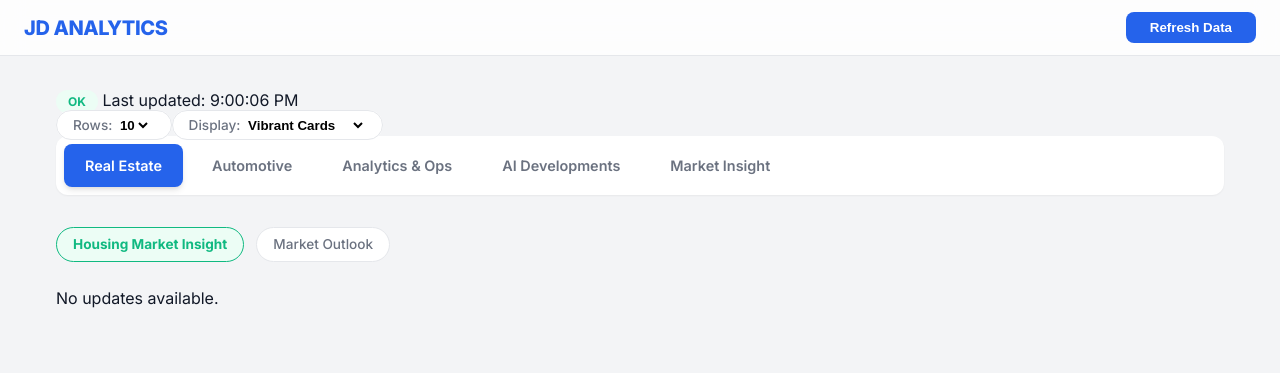
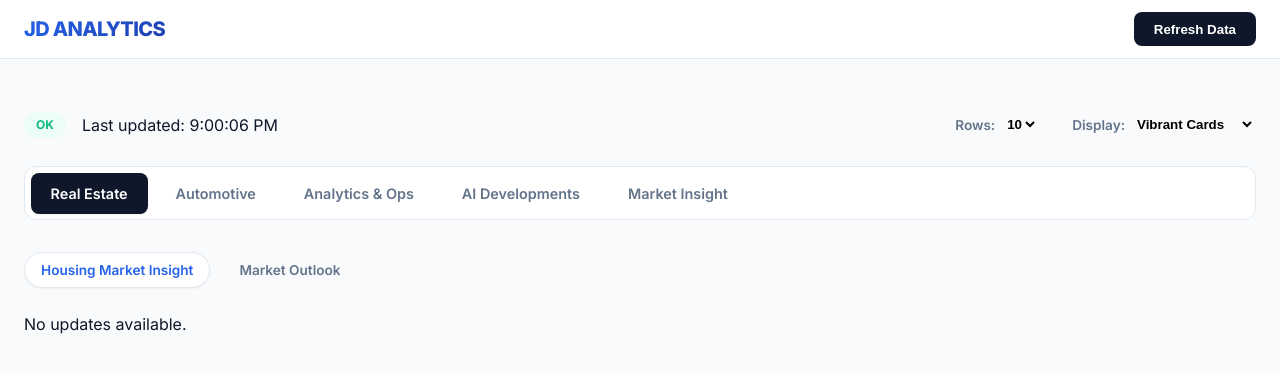
Before and after one commit to jdanalyticsandsolutions/jdas-dashboard, a FastAPI app: page / in a window 1280 px wide. Shown: the top 373 px of the page. Run offline with FastAPI, Linux system fonts and the light colour scheme; data that the repository does not hold is empty.

Commit message:
Update style.css

```diff
--- a/static/style.css
+++ b/static/style.css
@@ -5,29 +5,37 @@
 
 :root {
   /* Refined Color Palette */
-  --bg: #f3f4f6;
+  --bg: #f8fafc; /* Slightly cooler grey for modern feel */
   --surface: #ffffff;
-  --primary: #2563eb;        /* Modern Blue */
+
+  /* Brand Colors */
+  --primary: #2563eb;         /* Modern Blue */
   --primary-soft: #eff6ff;
-  --accent: #10b981;         /* Modern Green */
+  --primary-hover: #1d4ed8;
+
+  --accent: #10b981;          /* Modern Green */
   --accent-soft: #ecfdf5;
 
-  /* Neutral Tones */
-  --text-main: #111827;
-  --text-muted: #6b7280;
-  --text-light: #9ca3af;
-  --border-light: #e5e7eb;
+  /* Text Tones */
+  --text-main: #0f172a;       /* Deep Slate */
+  --text-muted: #64748b;      /* Muted Slate */
+  --text-light: #94a3b8;
+
+  /* Borders */
+  --border-light: #e2e8f0;
   --border-focus: #3b82f6;
 
   /* Elevation */
   --shadow-sm: 0 1px 2px 0 rgba(0, 0, 0, 0.05);
   --shadow-md: 0 4px 6px -1px rgba(0, 0, 0, 0.1), 0 2px 4px -1px rgba(0, 0, 0, 0.06);
-  --shadow-lg: 0 10px 15px -3px rgba(0, 0, 0, 0.1);
+  --shadow-lg: 0 10px 15px -3px rgba(0, 0, 0, 0.1), 0 4px 6px -2px rgba(0, 0, 0, 0.05);
+  --shadow-hover: 0 20px 25px -5px rgba(0, 0, 0, 0.1), 0 10px 10px -5px rgba(0, 0, 0, 0.04);
 
   /* Layout Constants */
   --radius-lg: 12px;
+  --radius-xl: 16px;
   --radius-pill: 9999px;
-  --max-width: 1200px;
+  --max-width: 1280px;
 }
 
 /* -------------------------
@@ -35,14 +43,13 @@
 ------------------------- */
 * {
   box-sizing: border-box;
-  transition: all 0.2s cubic-bezier(0.4, 0, 0.2, 1);
 }
 
 body {
   margin: 0;
   background-color: var(--bg);
   color: var(--text-main);
-  font-family: 'Inter', -apple-system, system-ui, sans-serif;
+  font-family: 'Inter', -apple-system, BlinkMacSystemFont, "Segoe UI", Roboto, Helvetica, Arial, sans-serif;
   line-height: 1.5;
   -webkit-font-smoothing: antialiased;
 }
@@ -53,14 +60,14 @@ body {
 .container {
   max-width: var(--max-width);
   margin: 0 auto;
-  padding: 2rem 1rem;
+  padding: 1.5rem;
 }
 
 .appbar {
   position: sticky;
   top: 0;
   z-index: 100;
-  background: rgba(255, 255, 255, 0.8);
+  background: rgba(255, 255, 255, 0.9);
   backdrop-filter: blur(12px);
   border-bottom: 1px solid var(--border-light);
   padding: 0.75rem 1.5rem;
@@ -72,23 +79,51 @@ body {
 .appbar .title {
   font-weight: 800;
   font-size: 1.25rem;
-  color: var(--primary);
-  letter-spacing: -0.02em;
+  color: var(--text-main);
+  letter-spacing: -0.03em;
+  background: linear-gradient(135deg, var(--primary) 0%, #1e40af 100%);
+  -webkit-background-clip: text;
+  -webkit-text-fill-color: transparent;
+}
+
+.appbar .right {
+  display: flex;
+  gap: 1rem;
 }
 
 /* -------------------------
-   Industry Navigation (Main Tabs)
+   Toolbar & Filters
+------------------------- */
+.toolbar {
+  display: flex;
+  justify-content: space-between;
+  align-items: center;
+  margin: 1.5rem 0;
+  flex-wrap: wrap;
+  gap: 1rem;
+}
+
+.toolbar .group {
+  display: flex;
+  align-items: center;
+  gap: 1rem;
+}
+
+/* -------------------------
+   Industry Navigation (Tabs)
 ------------------------- */
 .tabs {
   display: flex;
   gap: 0.5rem;
-  padding: 0.5rem;
+  padding: 0.35rem;
   background: #fff;
   border-radius: var(--radius-lg);
-  box-shadow: var(--shadow-sm);
+  border: 1px solid var(--border-light);
   margin-bottom: 2rem;
   overflow-x: auto;
+  scrollbar-width: none; /* Firefox */
 }
+.tabs::-webkit-scrollbar { display: none; } /* Chrome/Safari */
 
 .tab {
   cursor: pointer;
@@ -97,23 +132,23 @@ body {
   font-weight: 600;
   font-size: 0.9rem;
   color: var(--text-muted);
-  border: 1px solid transparent;
+  transition: all 0.2s ease;
   white-space: nowrap;
 }
 
 .tab:hover {
-  color: var(--primary);
-  background: var(--primary-soft);
+  color: var(--text-main);
+  background: var(--bg);
 }
 
 .tab[aria-selected="true"] {
-  background: var(--primary);
+  background: var(--text-main);
   color: #ffffff;
-  box-shadow: var(--shadow-md);
+  box-shadow: var(--shadow-sm);
 }
 
 /* -------------------------
-   Sub-Navigation (Table Columns)
+   Sub-Navigation (Pills)
 ------------------------- */
 .subtabs {
   display: flex;
@@ -126,40 +161,41 @@ body {
   cursor: pointer;
   padding: 0.4rem 1rem;
   border-radius: var(--radius-pill);
+  background: transparent;
+  border: 1px solid transparent;
+  font-size: 0.85rem;
+  font-weight: 600;
+  color: var(--text-muted);
+  transition: all 0.2s;
+}
+
+/* For labels in toolbar */
+label.subtab {
+  cursor: default;
+  display: flex;
+  align-items: center;
+  gap: 0.5rem;
+  padding-right: 0;
+}
+
+.subtab:not(label):hover {
   background: #fff;
-  border: 1px solid var(--border-light);
-  font-size: 0.85rem;
-  font-weight: 500;
-  color: var(--text-muted);
+  border-color: var(--border-light);
 }
 
 .subtab[aria-selected="true"] {
-  border-color: var(--accent);
-  background: var(--accent-soft);
-  color: var(--accent);
-  font-weight: 700;
+  background: #fff;
+  border-color: var(--border-light);
+  color: var(--primary);
+  box-shadow: var(--shadow-sm);
 }
 
 /* -------------------------
-   Industry Content View
-------------------------- */
-.view {
-    display: none;
-    animation: fadeIn 0.3s ease-in-out;
-}
-.view.active { display: block; }
-
-@keyframes fadeIn {
-    from { opacity: 0; transform: translateY(10px); }
-    to { opacity: 1; transform: translateY(0); }
-}
-
-/* -------------------------
-   Card Grid (The Data)
+   Legacy Card Grid (Fallback)
 ------------------------- */
 .cards {
   display: grid;
-  grid-template-columns: repeat(auto-fill, minmax(320px, 1fr));
+  grid-template-columns: repeat(auto-fill, minmax(300px, 1fr));
   gap: 1.5rem;
 }
 
@@ -226,35 +359,37 @@ body {
 .badge.ok { background: var(--accent-soft); color: var(--accent); }
 
 .btn.primary {
-  background: var(--primary);
+  background: var(--text-main);
   color: white;
   border: none;
-  padding: 0.5rem 1.5rem;
+  padding: 0.6rem 1.25rem;
   border-radius: 8px;
   font-weight: 600;
   cursor: pointer;
+  transition: background 0.2s;
+}
+
+.btn.primary:hover {
+  background: #334155;
 }
 
 /* -------------------------
-   UI HIDER - REMOVING JSON VIEW
+   Responsive
 ------------------------- */
-
-/* Targets the 'JSON' option in the dropdown selector */
-select option[value="JSON"],
-select option[value="json"],
-option:nth-child(2) {
-    display: none !important;
-    visibility: hidden !important;
-    height: 0 !important;
-    width: 0 !important;
-    overflow: hidden !important;
+@media (max-width: 768px) {
+  .vibrant-grid { grid-template-columns: 1fr; }
+  .tabs { padding: 0.25rem; }
+  .tab { padding: 0.5rem 0.75rem; }
+  .toolbar { flex-direction: column; align-items: flex-start; }
 }
 
 /* -------------------------
-   Responsive Tweaks
+   Utilities
 ------------------------- */
-@media (max-width: 768px) {
-  .cards { grid-template-columns: 1fr; }
-  .tabs { padding: 0.25rem; }
-  .tab { padding: 0.5rem 0.75rem; }
+.view { display: none; animation: fadeIn 0.3s ease-in-out; }
+.view.active { display: block; }
+
+@keyframes fadeIn {
+  from { opacity: 0; transform: translateY(10px); }
+  to { opacity: 1; transform: translateY(0); }
 }
```
Also changed, not shown: other parts of static/style.css (+130 -33 lines).
